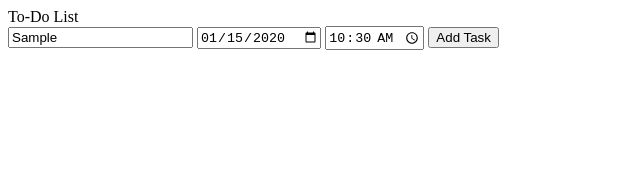
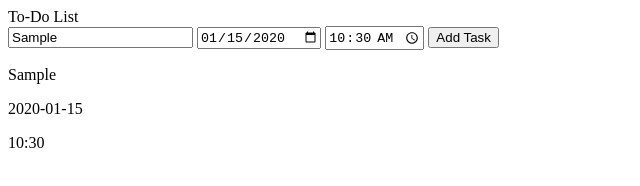
Before and after one commit to garyyeh1/to-do-list, a plain HTML site: page index.html in a window 1280 px wide. Both pictures are taken after typing "Sample", "2020-01-15", "10:30" into the empty fields and a click on the button "Add Task". Shown: the whole page, without its empty margins (0-640 px from the left). Drawn offline with Linux system fonts and the light colour scheme.

Commit message:
Displaying data dynamically

```diff
--- a/index.html
+++ b/index.html
@@ -13,6 +13,8 @@
         <input type="time" id="time">
         <label><button id="submit">Add Task</button></label>
     </form>
+
+    <div id="entry"></div>
 </body>
 <script src ='index.js'></script>
 </html>
--- a/index.js
+++ b/index.js
@@ -15,8 +15,34 @@ function addTask(e){
     let newTime = document.getElementById("time").value
 
     let newEntry = new CreateObject (newTask, newDate, newTime)
-    mylibrary.push(newEntry)
-    console.table(mylibrary)
-    let user = localStorage.setItem("task", JSON.stringify(newEntry));
-    console.log(user)
+    mylibrary.push(newEntry) //test
+    console.table(mylibrary) //test
+
+    localStorage.setItem("task", JSON.stringify(newEntry));
+    let display = JSON.parse(localStorage.getItem("task"))
+
+    let entry = document.querySelector('#entry')
+    let entryDiv = document.createElement("div")
+    entryDiv.setAttribute("id",'task1')
+
+    //displaying entries dynamically
+    let data = Object.entries(display)
+    for(i = 0; i<data.length; i++){
+        let entryContent = document.createElement("p")
+        entryContent.setAttribute("class", data[i][0])
+        entryContent.textContent += data[i][1]
+        entryDiv.append(entryContent)
+    }
+
+
+    entry.append(entryDiv)
+
+
+    console.log(data[0][1])
+
+    //why localStorage gets replaced everytime?
+    //when refresh the data should be saved
+
+
+    //need to use localStorage.key() later to loop through different task entries
 }
```
